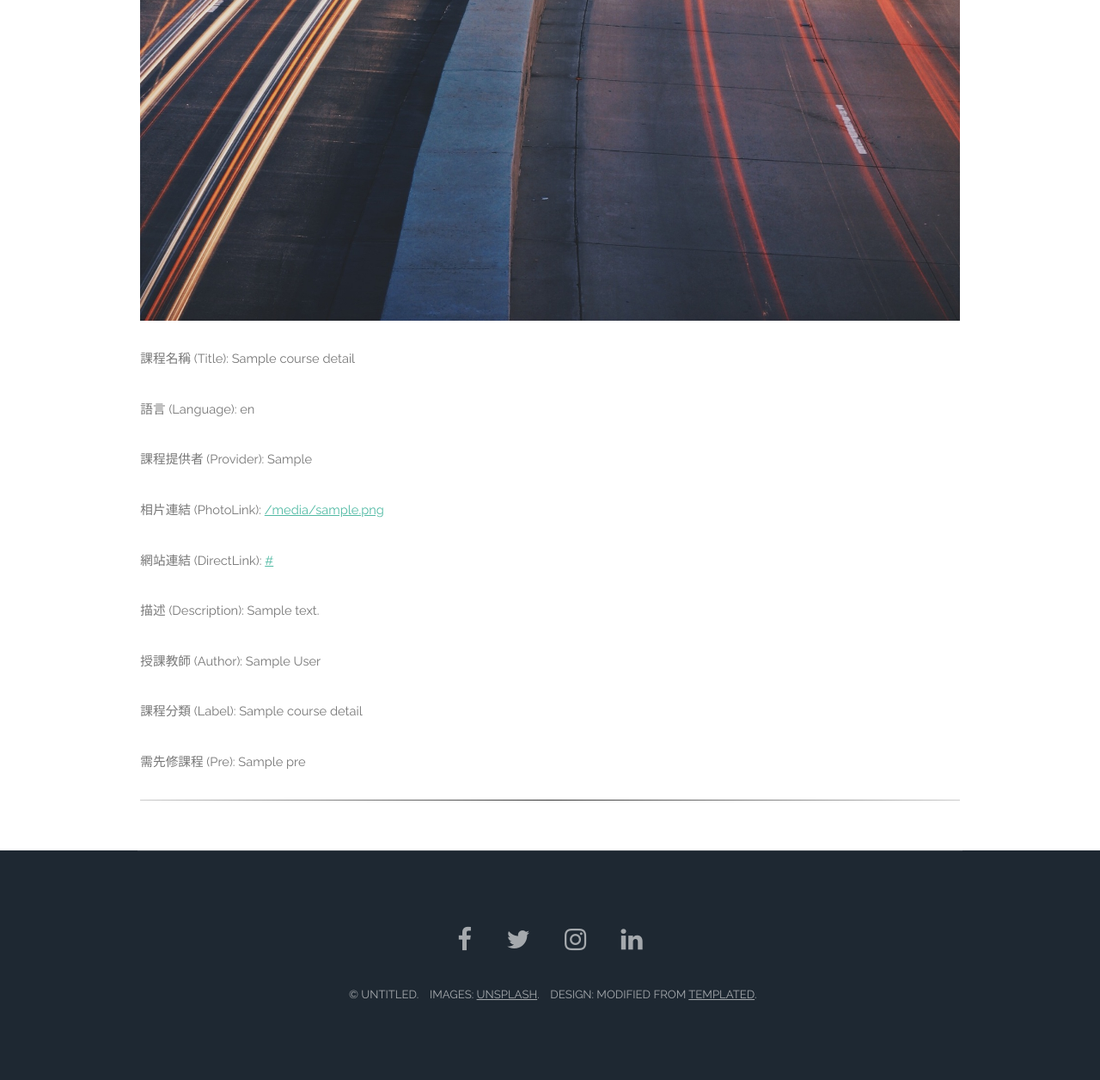
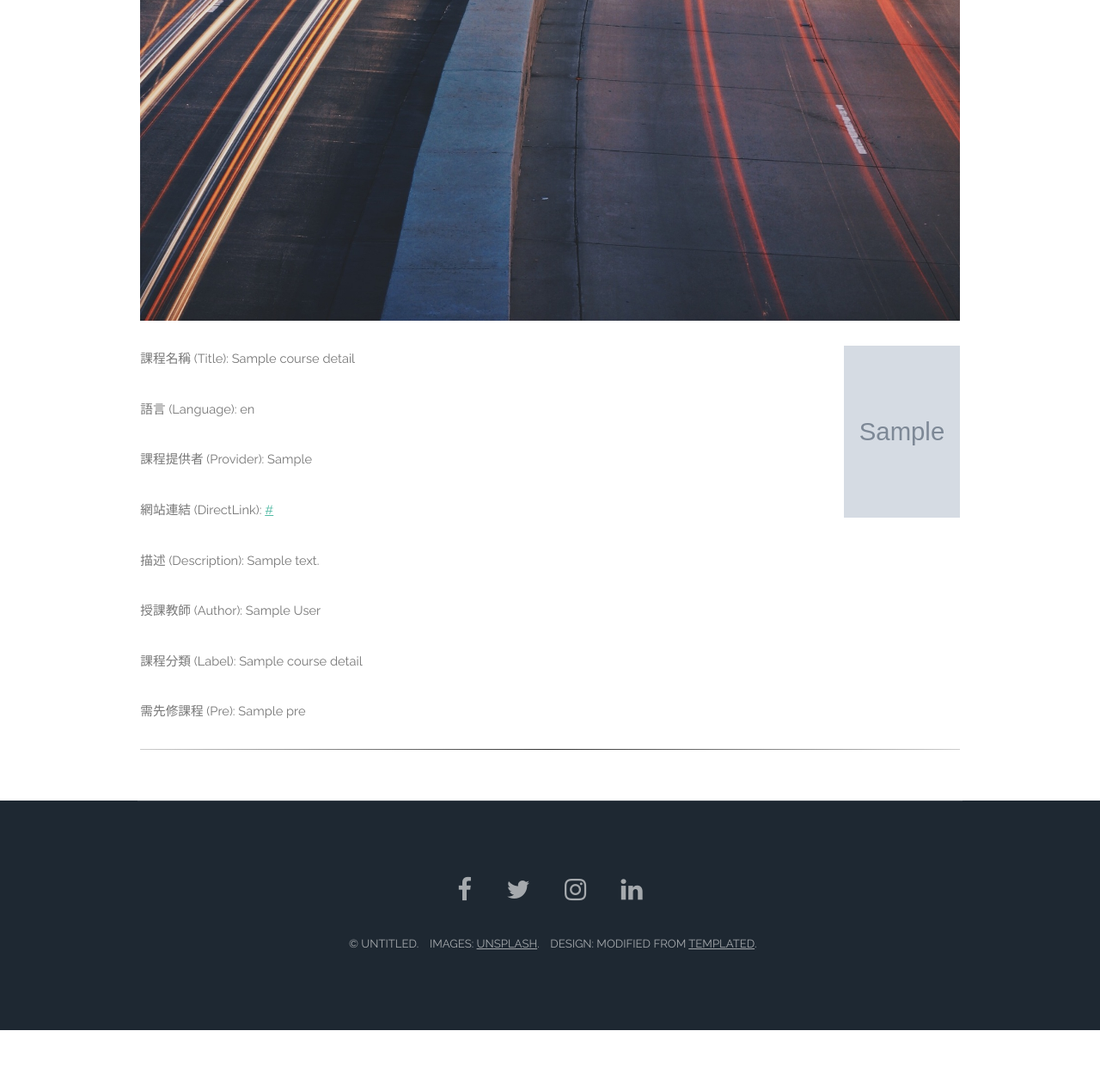
Before and after one commit to Yuiizui/DataBase, a Flask app: page /search in a window 1280 px wide. Shown: the part 445-1701 px from the top of the page at 86% size. After the commit the page ends 1643 px from the top, so only its background shows below. Run offline with Flask 2, Linux system fonts and the light colour scheme; grey boxes marked "Sample" are stand-in pictures; a database or web service that is not in the repository returns one stand-in record (values such as "Sample title"); some libraries are stand-ins or nearby versions.

Commit message:
圖片變更

```diff
--- a/FlaskWebProject1/FlaskWebProject1/templates/search.html
+++ b/FlaskWebProject1/FlaskWebProject1/templates/search.html
@@ -59,13 +59,12 @@
 				<a href="#" class="image fit"><img src="images/pic11.jpg" alt="" /></a>
 				{% for user in users %}
 				<p>
+					<img align='right' src={{user.cPhotoLink}} style="width:135px;height:200px;">
 					課程名稱 (Title): {{user.cTitle}}
 					<br><br>
 					語言 (Language): {{user.cLanguage}}
 					<br><br>
 					課程提供者 (Provider): {{user.cProvider}}
-					<br><br>
-					相片連結 (PhotoLink): <a href={{user.cPhotoLink}} target="_blank">{{user.cPhotoLink}}</a>
 					<br><br>
 					網站連結 (DirectLink): <a href={{user.cDirectLink}} target="_blank">{{user.cDirectLink}}</a>
 					<br><br>
```
